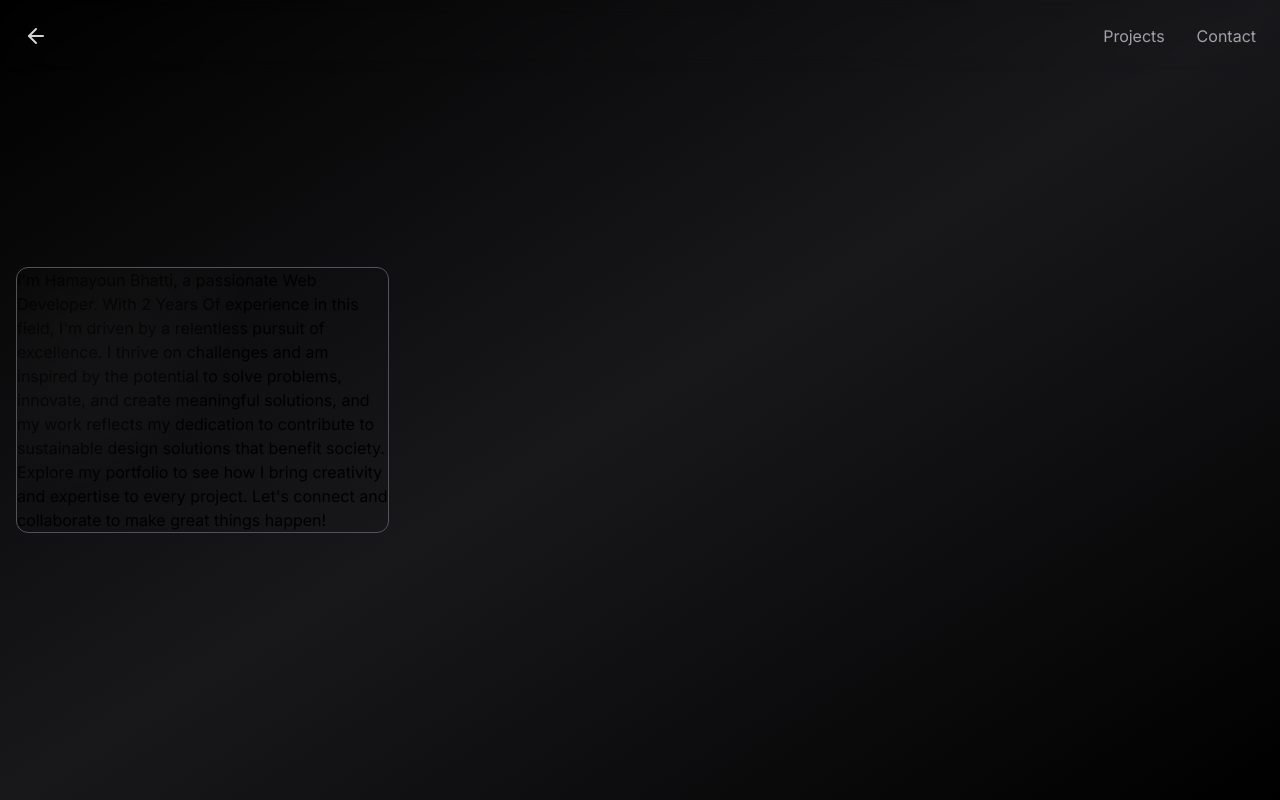
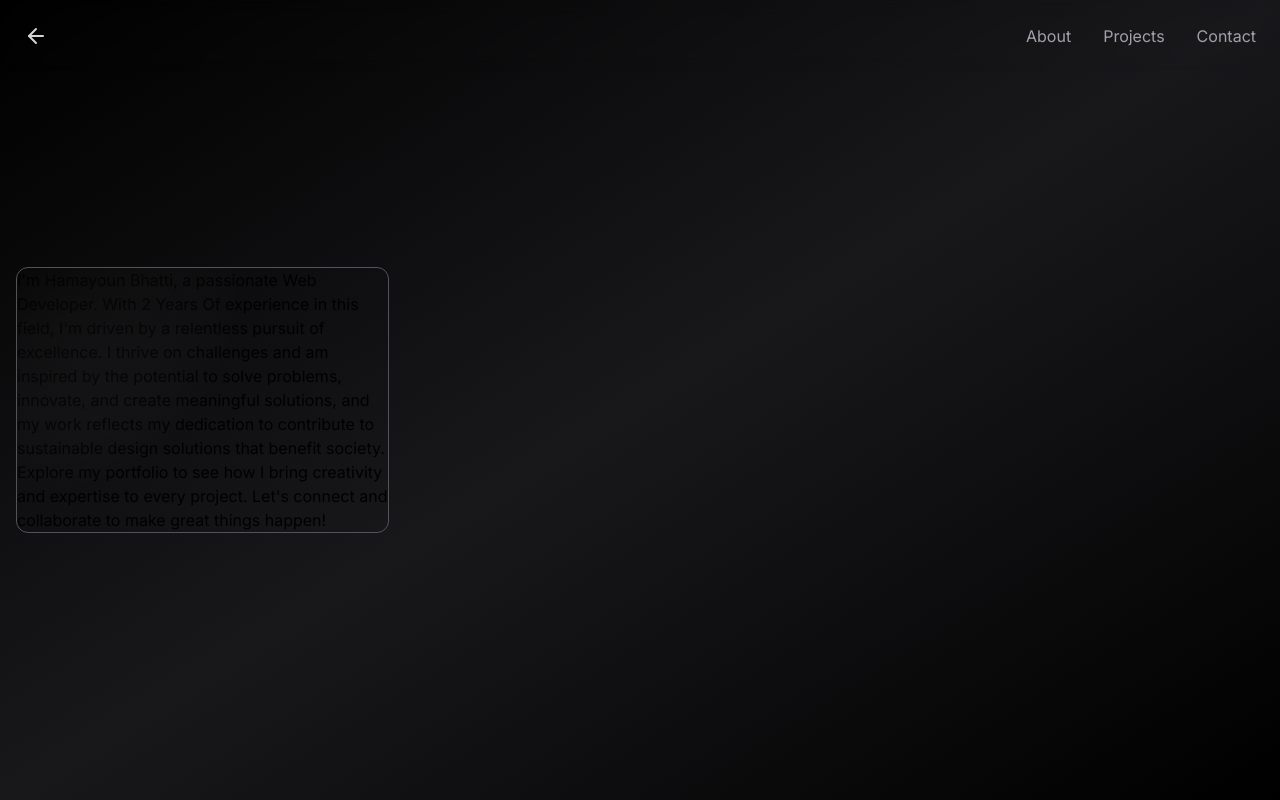
Before and after one commit to HamayounBhatti/nextjs-portfolio-pageview-counter, a Next.js app: page /about in a window 1280 px wide. Built offline with nearby package versions, Linux system fonts and the light colour scheme; no server answers; what tailwindcss-debug-screens would draw is missing.

Commit message:
add about in nav bar

```diff
--- a/app/components/nav.tsx
+++ b/app/components/nav.tsx
@@ -29,6 +29,12 @@
 				<div className="container flex flex-row-reverse items-center justify-between p-6 mx-auto">
 					<div className="flex justify-between gap-8">
 						<Link
+							href="/about"
+							className="duration-200 text-zinc-400 hover:text-zinc-100"
+						>
+							About
+						</Link>
+						<Link
 							href="/projects"
 							className="duration-200 text-zinc-400 hover:text-zinc-100"
 						>
@@ -40,6 +46,7 @@
 						>
 							Contact
 						</Link>
+
 					</div>
 
 					<Link
--- a/app/page.tsx
+++ b/app/page.tsx
@@ -3,9 +3,9 @@
 import Particles from "./components/particles";
 
 const navigation = [
+  { name: "About", href: "/about" },
   { name: "Projects", href: "/projects" },
   { name: "Contact", href: "/contact" },
-  { name: "About", href: "/about" },
 ];
 
 export default function Home() {
```
